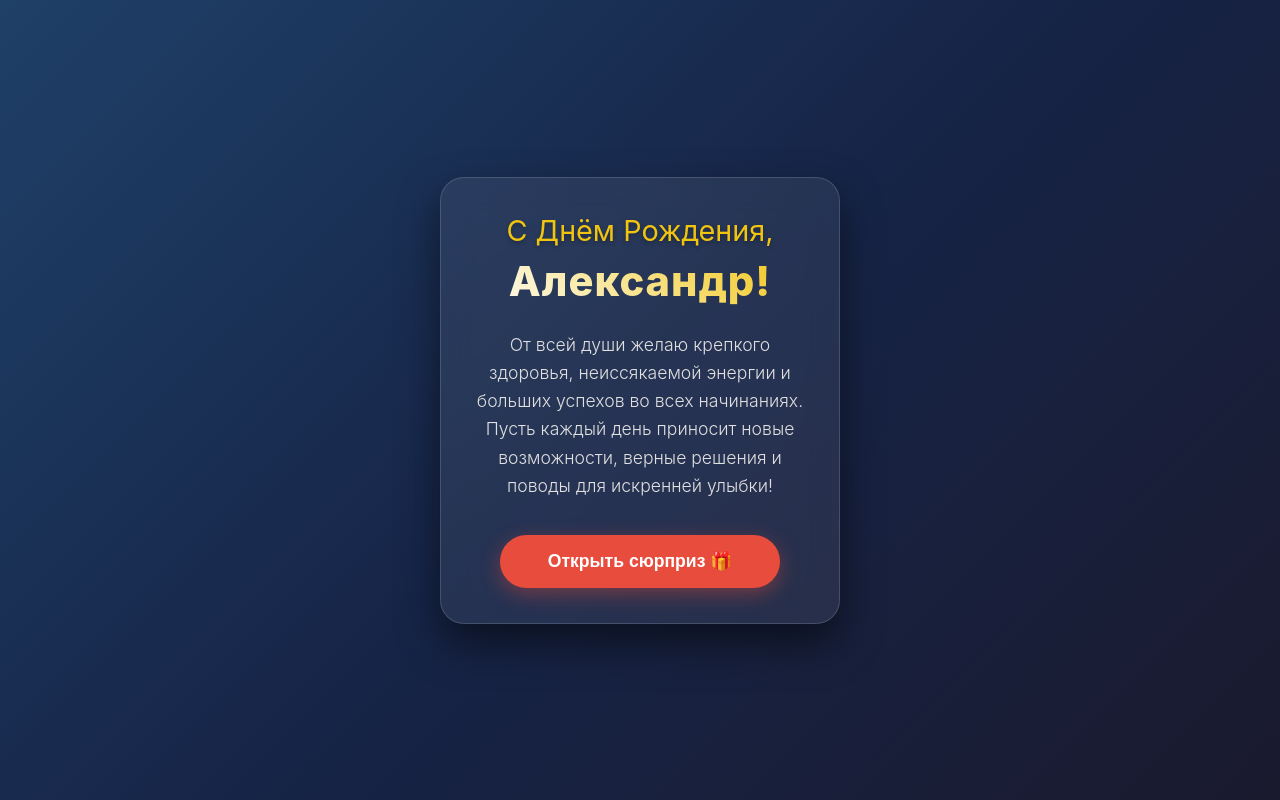
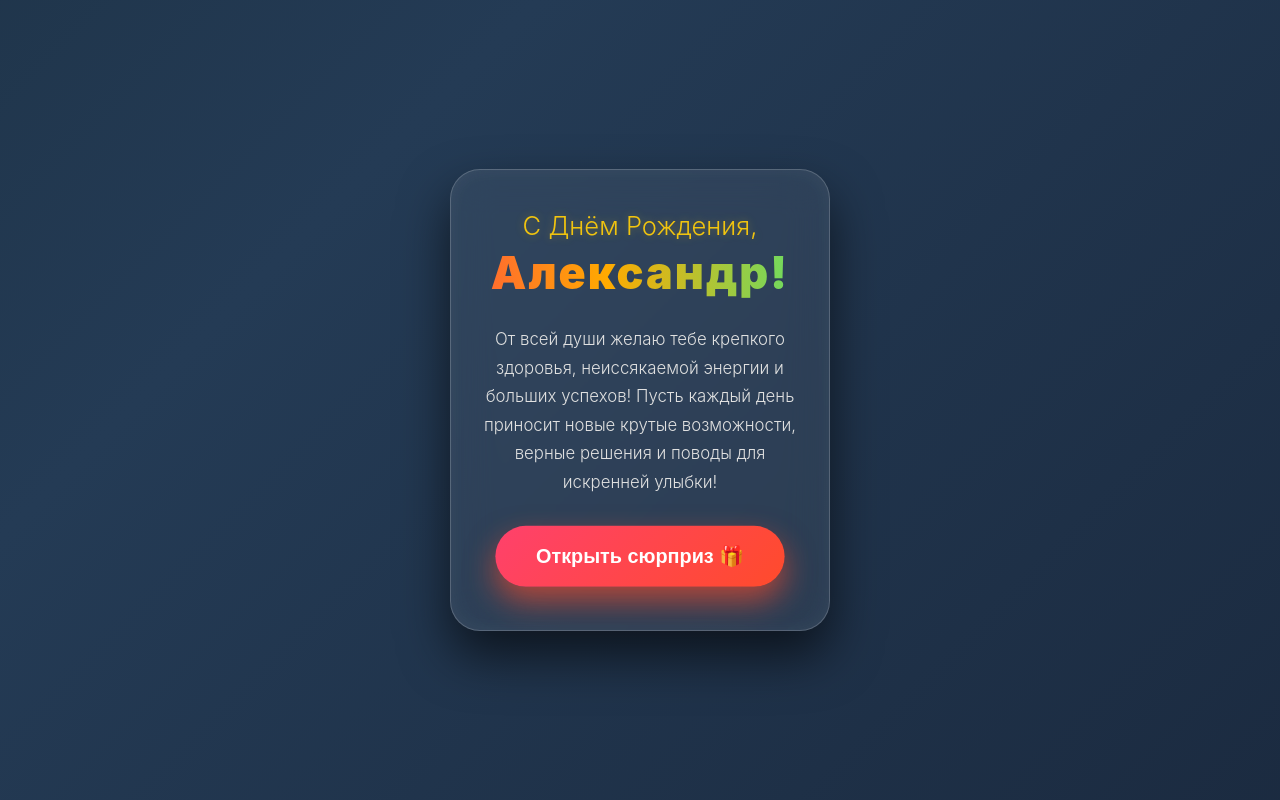
Before and after one commit to MrSkyAngule/testing, a Django app: page / in a window 1280 px wide. Run offline with Django 5.2, Linux system fonts and the light colour scheme.

Commit message:
first commit

```diff
--- a/main/templates/html/home.html
+++ b/main/templates/html/home.html
@@ -14,7 +14,10 @@
 
         body {
             font-family: -apple-system, BlinkMacSystemFont, 'Segoe UI', Roboto, Helvetica, Arial, sans-serif;
-            background: linear-gradient(135deg, #1f4068 0%, #162447 50%, #1a1a2e 100%);
+            /* Динамический живой фон, который медленно переливается */
+            background: linear-gradient(-45deg, #141e30, #243b55, #0f2027, #203a43);
+            background-size: 400% 400%;
+            animation: gradientBG 15s ease infinite;
             min-height: 100vh;
             min-height: -webkit-fill-available;
             display: flex;
@@ -29,132 +32,214 @@
             height: -webkit-fill-available;
         }
 
+        /* Анимация перелива фона */
+        @keyframes gradientBG {
+            0% { background-position: 0% 50%; }
+            50% { background-position: 100% 50%; }
+            100% { background-position: 0% 50%; }
+        }
+
         .card {
-            background: rgba(255, 255, 255, 0.07);
-            backdrop-filter: blur(15px);
-            -webkit-backdrop-filter: blur(15px);
-            border: 1px solid rgba(255, 255, 255, 0.15);
-            padding: 35px 25px;
-            border-radius: 24px;
+            background: rgba(255, 255, 255, 0.06);
+            backdrop-filter: blur(20px);
+            -webkit-backdrop-filter: blur(20px);
+            border: 1px solid rgba(255, 255, 255, 0.2);
+            padding: 40px 25px;
+            border-radius: 30px;
             text-align: center;
-            box-shadow: 0 20px 40px rgba(0, 0, 0, 0.5);
-            max-width: 400px;
+            box-shadow: 0 25px 50px rgba(0, 0, 0, 0.6), inset 0 0 20px rgba(255,255,255,0.05);
+            max-width: 380px;
             width: 100%;
             z-index: 10;
-            transform: scale(0.9);
+            /* Эффект вылета карточки при старте */
+            transform: translateY(50px) scale(0.8);
             opacity: 0;
-            animation: fadeIn 0.8s cubic-bezier(0.175, 0.885, 0.32, 1.275) forwards;
+            animation: cardEntrance 1s cubic-bezier(0.175, 0.885, 0.32, 1.275) forwards;
+            transition: transform 0.3s ease;
         }
 
-        @keyframes fadeIn {
+        @keyframes cardEntrance {
             to {
-                transform: scale(1);
+                transform: translateY(0) scale(1);
                 opacity: 1;
             }
         }
 
         h1 {
-            font-size: 1.8rem;
-            margin-bottom: 8px;
+            font-size: 1.6rem;
+            margin-bottom: 5px;
             color: #f1c40f;
-            text-shadow: 0 2px 4px rgba(0,0,0,0.3);
-            font-weight: 400;
+            text-shadow: 0 0 10px rgba(241, 196, 15, 0.3);
+            font-weight: 300;
+            opacity: 0;
+            animation: fadeInText 1s ease forwards 0.5s;
         }
 
+        /* Имя горит и переливается */
         .name {
-            font-size: 2.6rem;
+            font-size: 2.8rem;
             display: block;
-            font-weight: 800;
-            color: #fff;
+            font-weight: 900;
             margin-bottom: 25px;
-            letter-spacing: 1px;
-            background: linear-gradient(45deg, #ffffff, #f1c40f);
+            letter-spacing: 2px;
+            background: linear-gradient(90deg, #ff007f, #ffaa00, #00ffaa, #ff007f);
+            background-size: 300%;
             -webkit-background-clip: text;
             -webkit-text-fill-color: transparent;
+            animation: glow 6s linear infinite;
+            opacity: 0;
+            animation: glow 6s linear infinite, fadeInText 1s ease forwards 0.8s;
+        }
+
+        @keyframes glow {
+            0% { background-position: 0%; }
+            100% { background-position: 300%; }
+        }
+
+        @keyframes fadeInText {
+            to { opacity: 1; }
         }
 
         p {
-            font-size: 1.1rem;
-            line-height: 1.6;
+            font-size: 1.05rem;
+            line-height: 1.7;
             margin-bottom: 35px;
             color: #e0e0e0;
             font-weight: 300;
+            opacity: 0;
+            animation: fadeInText 1s ease forwards 1.1s;
         }
 
+        /* Кнопка с анимацией пульсации и прыжков */
         .btn {
-            background: #e74c3c;
+            position: relative;
+            background: linear-gradient(135deg, #ff416c, #ff4b2b);
             color: white;
             border: none;
-            padding: 16px 32px;
-            font-size: 1.1rem;
-            font-weight: 600;
+            padding: 18px 35px;
+            font-size: 1.2rem;
+            font-weight: 700;
             border-radius: 50px;
             cursor: pointer;
-            transition: transform 0.2s ease, background-color 0.3s ease, box-shadow 0.3s ease;
-            box-shadow: 0 6px 20px rgba(231, 76, 60, 0.4);
+            box-shadow: 0 10px 25px rgba(255, 75, 43, 0.5);
             width: 100%;
             max-width: 280px;
+            animation: pulseAndJump 2s infinite ease-in-out;
+            transition: all 0.3s ease;
+        }
+
+        @keyframes pulseAndJump {
+            0%, 100% { transform: scale(1) translateY(0); }
+            50% { transform: scale(1.05) translateY(-6px); box-shadow: 0 15px 30px rgba(255, 75, 43, 0.7); }
         }
 
         .btn:active {
-            background: #ff6b6b;
-            transform: scale(0.95);
-            box-shadow: 0 4px 10px rgba(231, 76, 60, 0.2);
+            transform: scale(0.9) translateY(2px) !important;
+            animation: none;
         }
 
+        /* Стили для взрывного фонтана конфетти */
         .confetti {
             position: absolute;
-            width: 8px;
-            height: 8px;
-            top: -10px;
+            width: 10px;
+            height: 10px;
             z-index: 1;
             pointer-events: none;
-            animation: fall linear forwards;
+            border-radius: 50%;
+            animation: explosion 3s cubic-bezier(0.1, 0.8, 0.3, 1) forwards;
         }
 
-        @keyframes fall {
-            to {
-                transform: translateY(110vh) rotate(360deg);
+        @keyframes explosion {
+            0% {
+                transform: translate(0, 0) rotate(0deg);
+                opacity: 1;
+            }
+            100% {
+                /* Разлетаются во все стороны и падают вниз */
+                transform: translate(var(--x), var(--y)) rotate(var(--r)) scale(0);
+                opacity: 0;
             }
         }
     </style>
 </head>
 <body>
 
-    <div class="card">
+    <div class="card" id="mainCard">
         <h1>С Днём Рождения,</h1>
         <span class="name">Александр!</span>
-        <p>От всей души желаю крепкого здоровья, неиссякаемой энергии и больших успехов во всех начинаниях. Пусть каждый день приносит новые возможности, верные решения и поводы для искренней улыбки!</p>
+        <p>От всей души желаю тебе крепкого здоровья, неиссякаемой энергии и больших успехов! Пусть каждый день приносит новые крутые возможности, верные решения и поводы для искренней улыбки!</p>
         <button class="btn" id="surpriseBtn">Открыть сюрприз 🎁</button>
     </div>
 
     <script>
         const button = document.getElementById('surpriseBtn');
-        const colors = ['#e74c3c', '#2ecc71', '#3498db', '#f1c40f', '#9b59b6', '#1abc9c'];
+        const card = document.getElementById('mainCard');
+        const colors = ['#ff0055', '#00ffcc', '#ffcc00', '#9900ff', '#ff6600', '#00ff00', '#0066ff'];
 
-        function createConfetti() {
-            for (let i = 0; i < 60; i++) {
+        // Интерактивный легкий наклон карточки при движении пальца/мыши
+        document.addEventListener('mousemove', (e) => {
+            const xAxis = (window.innerWidth / 2 - e.pageX) / 25;
+            const yAxis = (window.innerHeight / 2 - e.pageY) / 25;
+            card.style.transform = `rotateY(${xAxis}deg) rotateX(${yAxis}deg)`;
+        });
+
+        // Сброс наклона, если убрали мышь
+        document.addEventListener('mouseleave', () => {
+            card.style.transform = 'rotateY(0deg) rotateX(0deg)';
+        });
+
+        function launchConfettiStorm() {
+            const btnRect = button.getBoundingClientRect();
+            // Центр кнопки, откуда полетит салют
+            const startX = btnRect.left + btnRect.width / 2;
+            const startY = btnRect.top + btnRect.height / 2;
+
+            // Создаем 120 праздничных частиц
+            for (let i = 0; i < 120; i++) {
                 const confetti = document.createElement('div');
                 confetti.classList.add('confetti');
 
-                confetti.style.left = Math.random() * 100 + 'vw';
+                // Случайная траектория взрыва (влево, вправо, высоко вверх)
+                const angle = Math.random() * Math.PI * 2;
+                const velocity = Math.random() * 250 + 100; // скорость разлета
+                const x = Math.cos(angle) * velocity + (Math.random() * 100 - 50);
+                // Заставляем большинство частиц лететь вверх (отрицательный Y)
+                const y = Math.sin(angle) * (velocity * 0.5) - (Math.random() * 300 + 150);
+                const rotation = Math.random() * 720;
+
+                confetti.style.position = 'fixed';
+                confetti.style.left = startX + 'px';
+                confetti.style.top = startY + 'px';
                 confetti.style.backgroundColor = colors[Math.floor(Math.random() * colors.length)];
-                confetti.style.animationDuration = (Math.random() * 2.5 + 1.5) + 's';
-                confetti.style.opacity = Math.random() * 0.6 + 0.4;
-                confetti.style.transform = `scale(${Math.random() * 1.2})`;
-                confetti.style.borderRadius = Math.random() > 0.5 ? '50%' : '0px';
+                confetti.style.borderRadius = Math.random() > 0.4 ? '50%' : '0px';
+
+                // Передаем координаты в CSS-переменные для анимации
+                confetti.style.setProperty('--x', `${x}px`);
+                confetti.style.setProperty('--y', `${y}px`);
+                confetti.style.setProperty('--r', `${rotation}deg`);
+                confetti.style.animationDuration = (Math.random() * 1.5 + 1.5) + 's';
 
                 document.body.appendChild(confetti);
 
-                setTimeout(() => { confetti.remove(); }, 4000);
+                setTimeout(() => { confetti.remove(); }, 3000);
             }
         }
 
         button.addEventListener('click', () => {
-            createConfetti();
+            // Отключаем прыгающую анимацию кнопки после клика
+            button.style.animation = 'none';
+
+            // Взрываем конфетти!
+            launchConfettiStorm();
+
+            // Меняем стиль кнопки на победный
             button.innerText = 'Ура! С праздником! 🥂';
-            button.style.background = '#2ecc71';
-            button.style.boxShadow = '0 6px 20px rgba(46, 204, 113, 0.4)';
+            button.style.background = 'linear-gradient(135deg, #11998e, #38ef7d)';
+            button.style.boxShadow = '0 10px 25px rgba(56, 239, 125, 0.5)';
+            button.style.transform = 'scale(1.05)';
+
+            // Делаем добавку салюта через полсекунды для пущего эффекта!
+            setTimeout(launchConfettiStorm, 400);
         });
     </script>
 </body>
```
